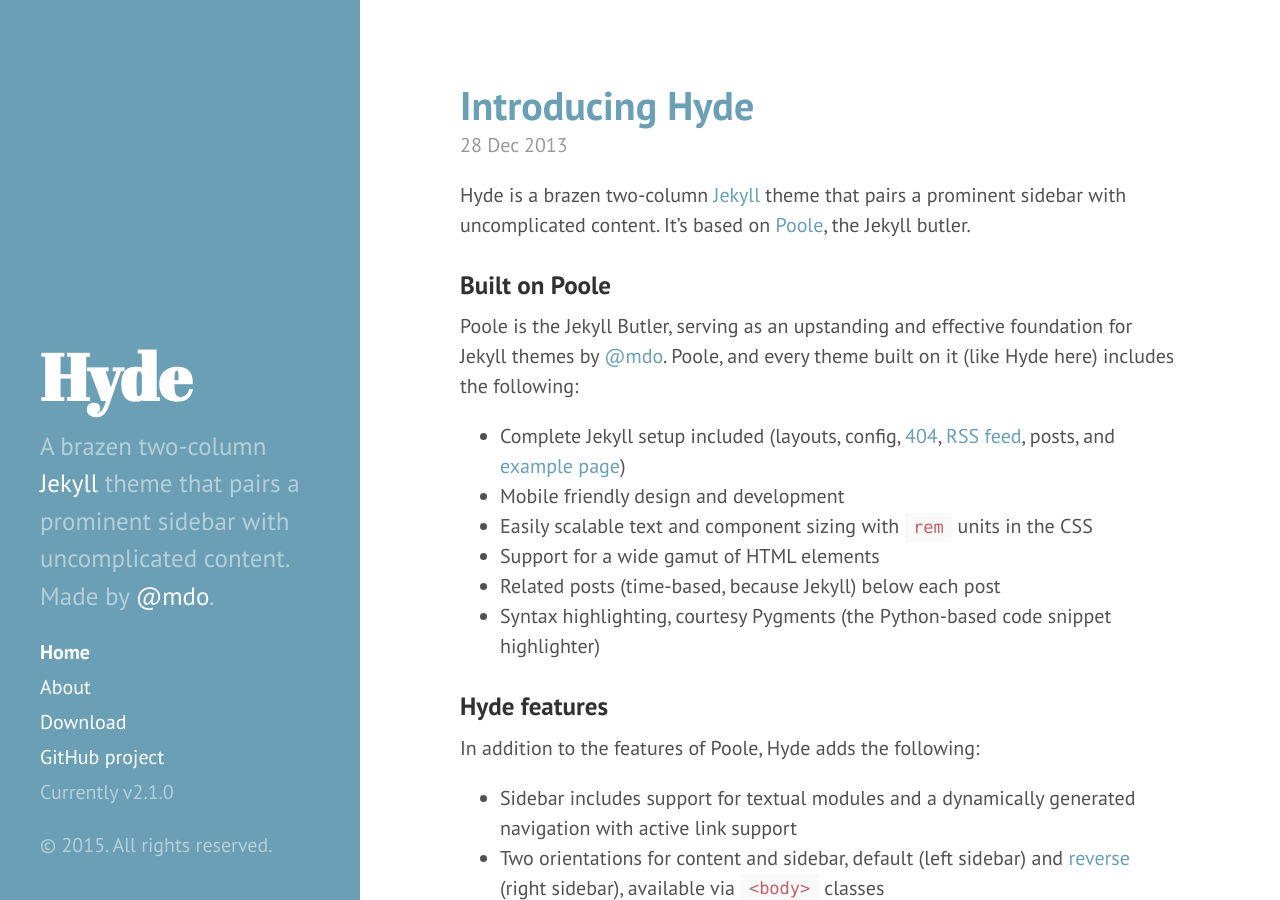
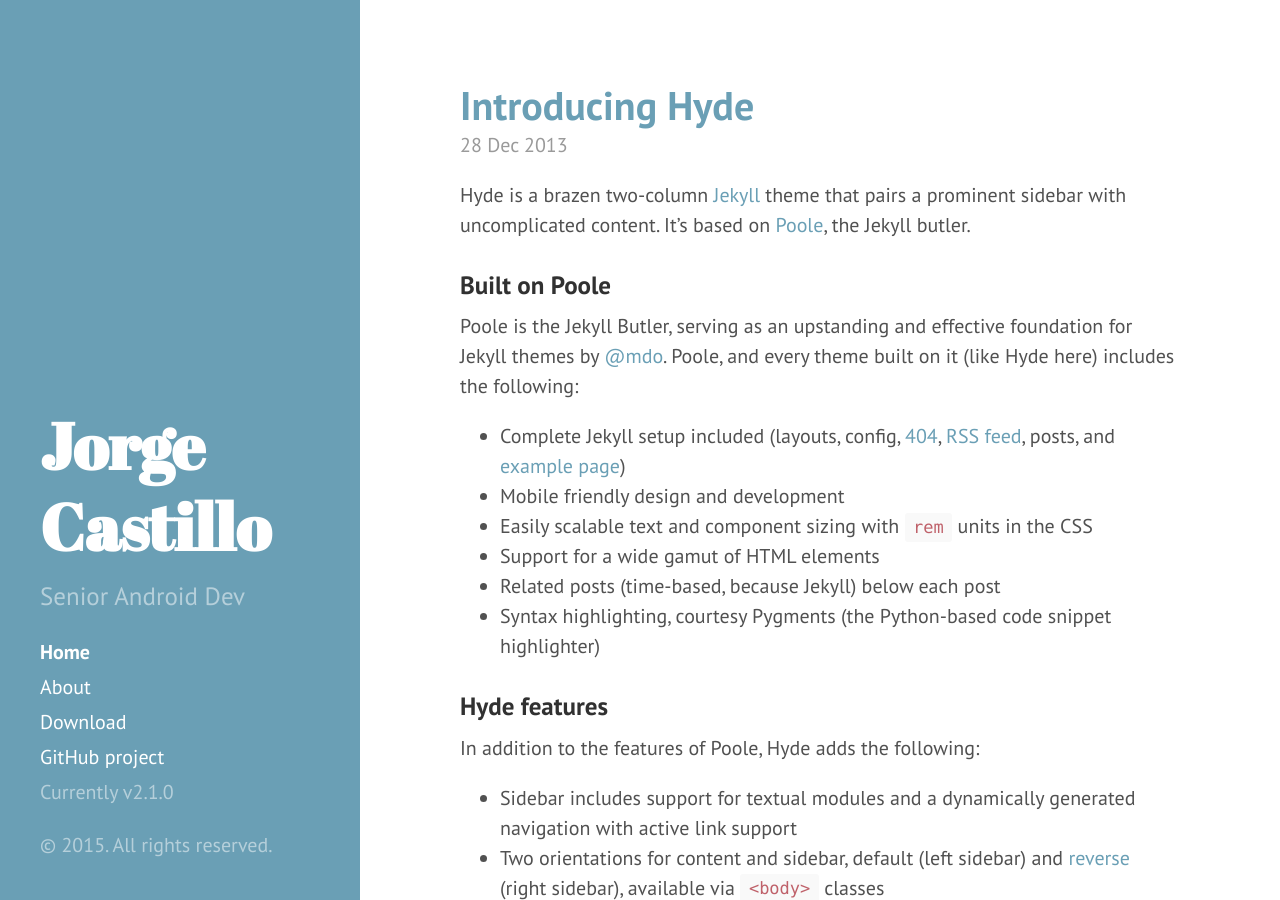
Before and after one commit to raja-ar/jorgecastilloprz.github.io, a Jekyll site: the page built from index.html, in a window 1280 px wide and 900 px high. Built offline with Jekyll 4.4.1, drawn with Linux system fonts in a browser that asks for light colours; Markdown is read by kramdown in place of the engine named in the settings; the list of posts is cut into pages by our own code.

Commit message:
Site config updated.

```diff
--- a/_config.yml
+++ b/_config.yml
@@ -7,15 +7,15 @@ permalink:        pretty
 relative_permalinks: true
 
 # Setup
-title:            Hyde
-tagline:          'A Jekyll theme'
-description:      'A brazen two-column <a href="http://jekyllrb.com" target="_blank">Jekyll</a> theme that pairs a prominent sidebar with uncomplicated content. Made by <a href="https://twitter.com/mdo" target="_blank">@mdo</a>.'
-url:              http://hyde.getpoole.com
+title:            Jorge Castillo
+tagline:          'Android Dev'
+description:      'Senior Android Dev'
+url:              http://jorgecastillo.xyz
 baseurl:          /
 
 author:
-  name:           'Mark Otto'
-  url:            https://twitter.com/mdo
+  name:           'Jorge Castillo'
+  url:            https://twitter.com/JorgeCastilloPr
 
 paginate:         5
 
@@ -23,4 +23,4 @@ paginate:         5
 version:          2.1.0
 
 github:
-  repo:           https://github.com/poole/hyde
+  repo:           https://github.com/JorgeCastilloPrz/jorgecastilloprz.github.io
```
